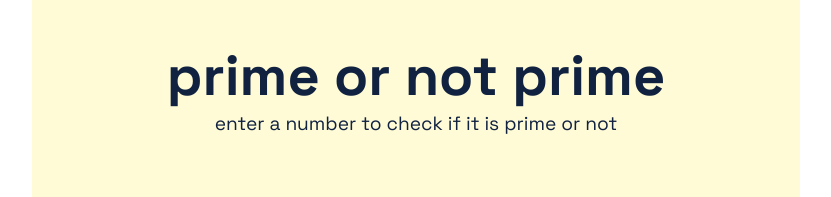
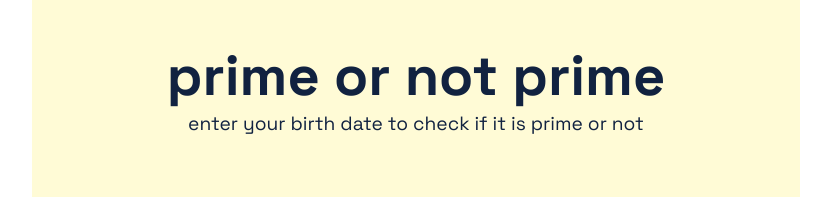
Before and after one commit to sobitp59/neoG-Bonus-Prime-Number, a plain HTML site: page index.html in a window 1280 px wide. Shown: the top 197 px of the page, without its empty margins (224-1055 px from the left). Drawn offline with Linux system fonts and the light colour scheme.

Commit message:
Update index.html

```diff
--- a/index.html
+++ b/index.html
@@ -11,7 +11,7 @@
     <div class="container">
         <div class="header">
             <h1>prime or not prime</h1>
-            <p>enter a number to check if it is prime or not</p>
+            <p>enter your birth date to check if it is prime or not</p>
         </div>
         <div class="primebox">
             <input type="number" id="input-value">
```
